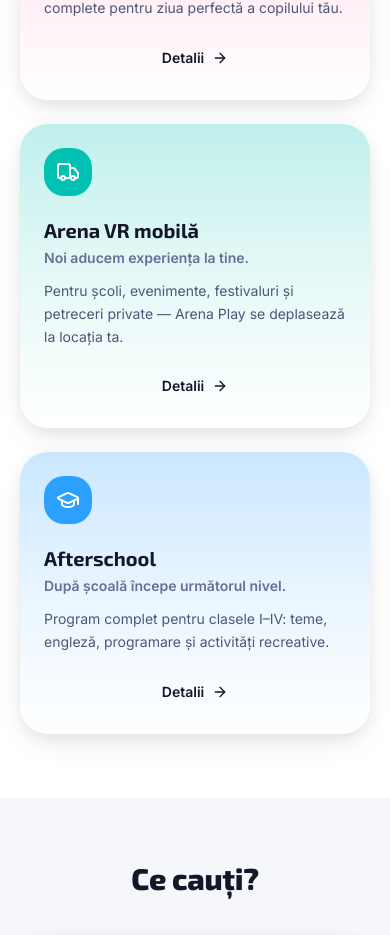
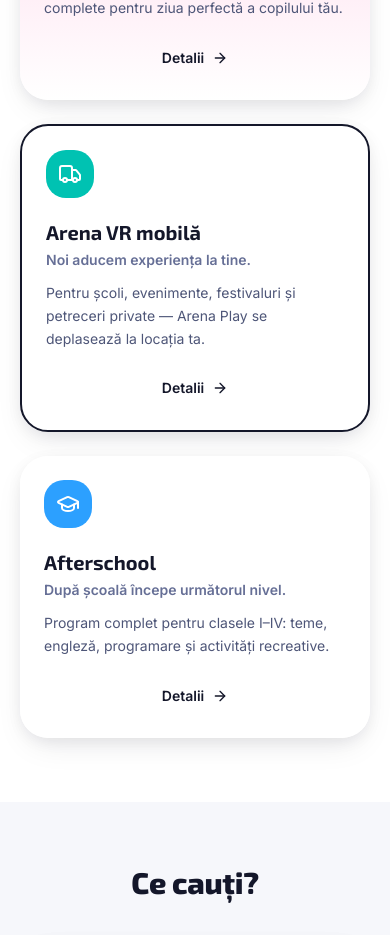
Before and after one commit to userCosmin/arenaplay, a React (Vite) app: page / in a window 390 px wide. Shown: the part 1536-2471 px from the top of the page. Built offline with nearby package versions, Linux system fonts and the light colour scheme; no server answers.

Commit message:
Card Afterschool alb, card Arena VR mobilă alb cu chenar negru

```diff
--- a/src/components/sections/ServiceCards.tsx
+++ b/src/components/sections/ServiceCards.tsx
@@ -10,8 +10,12 @@
 const cardGradients: Record<string, string> = {
   petreceri: 'from-petreceri/25 via-petreceri/10 to-white',
   playground: 'from-playground/25 via-playground/10 to-white',
-  afterschool: 'from-afterschool/25 via-afterschool/10 to-white',
-  arenamobila: 'from-arenamobila/25 via-arenamobila/10 to-white',
+  afterschool: 'from-white to-white',
+  arenamobila: 'from-white to-white',
+};
+
+const cardBorders: Record<string, string> = {
+  arenamobila: 'border-2 border-ink-900',
 };
 
 const iconColors: Record<string, string> = {
@@ -40,7 +44,7 @@
               whileInView={{ opacity: 1, y: 0 }}
               viewport={{ once: true, margin: '-80px' }}
               transition={{ duration: 0.5, delay: index * 0.08 }}
-              className={cn('group flex flex-col rounded-3xl bg-gradient-to-b p-6 shadow-card transition-all hover:-translate-y-1.5 hover:shadow-lift', cardGradients[service.accent])}
+              className={cn('group flex flex-col rounded-3xl bg-gradient-to-b p-6 shadow-card transition-all hover:-translate-y-1.5 hover:shadow-lift', cardGradients[service.accent], cardBorders[service.accent])}
             >
               <span className={cn('mb-5 flex h-12 w-12 items-center justify-center rounded-2xl', iconColors[service.accent])}>
                 <Icon className="h-6 w-6" aria-hidden="true" />
```
